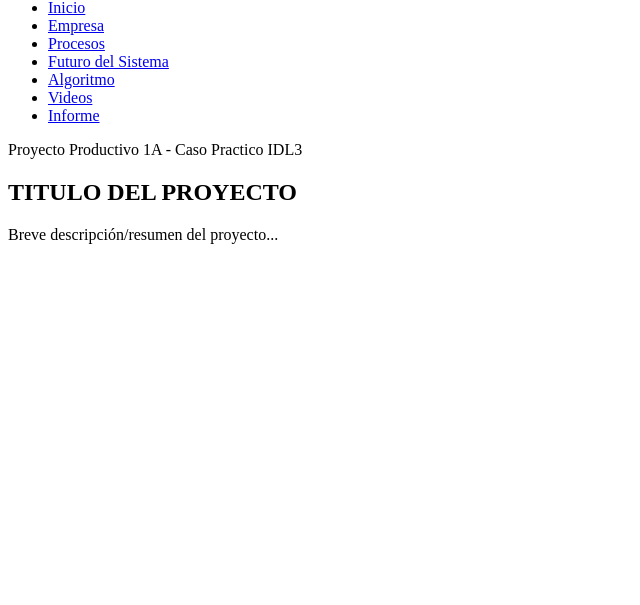
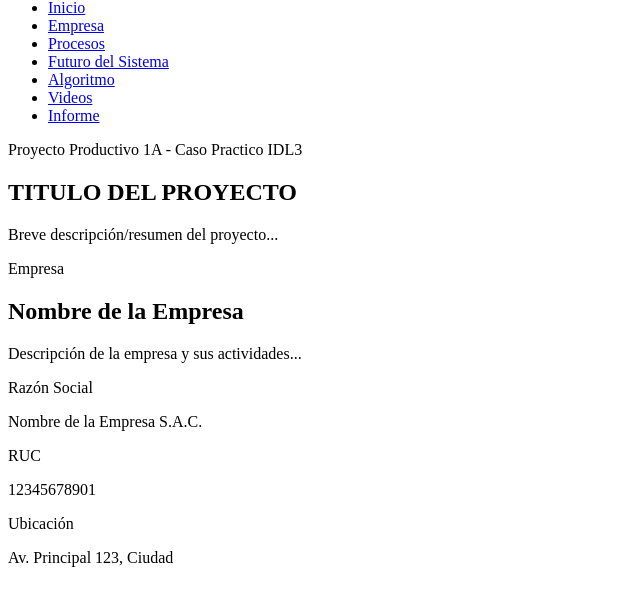
Before and after one commit to DereckVC/turismo-proyecto, a plain HTML site: page index.html in a window 1280 px wide. Shown: the part 43-648 px from the top of the page, without its empty margins (0-640 px from the left). Drawn offline with Linux system fonts and the light colour scheme.

Commit message:
Añadi datos generales, RUC,UBICACION y NOMBRE DE LA EMPRESA

```diff
--- a/index.html
+++ b/index.html
@@ -40,6 +40,37 @@
             <p id="descripcion-proyecto"> Breve descripción/resumen del proyecto...</p>
         </section>
 
+        <!-- =========================================================
+            EMPRESA
+            Nombre de la empresa, actividades que realiza y sus
+            datos generales (razón social, RUC, ubicación).
+        ========================================================== -->
+        <section id="empresa">
+            <p class="etiqueta-seccion">Empresa</p>
+
+            <!-- PENDIENTE: nombre real de la empresa -->
+            <h2 id="nombre-empresa">Nombre de la Empresa</h2>
+
+            <!-- PENDIENTE: descripción de las actividades de la empresa -->
+            <p id="actividades-empresa">Descripción de la empresa y sus actividades...</p>
+
+            <!-- PENDIENTE: descripción real de las actividades de la empresa -->
+            <div id="datos-empresa">
+                <article class="tarjeta-dato">
+                    <span class="etiqueta-dato">Razón Social</span>
+                    <p>Nombre de la Empresa S.A.C.</p>
+                </article>
+                <article class="tarjeta-dato">
+                    <span class="etiqueta-dato">RUC</span>
+                    <p>12345678901</p>
+                </article>
+                <article class="tarjeta-dato">
+                    <span class="etiqueta-dato">Ubicación</span>
+                    <p>Av. Principal 123, Ciudad</p>
+                </article>
+            </div>
+        </section>
+
     </main>
 </body>
 </html>
```
